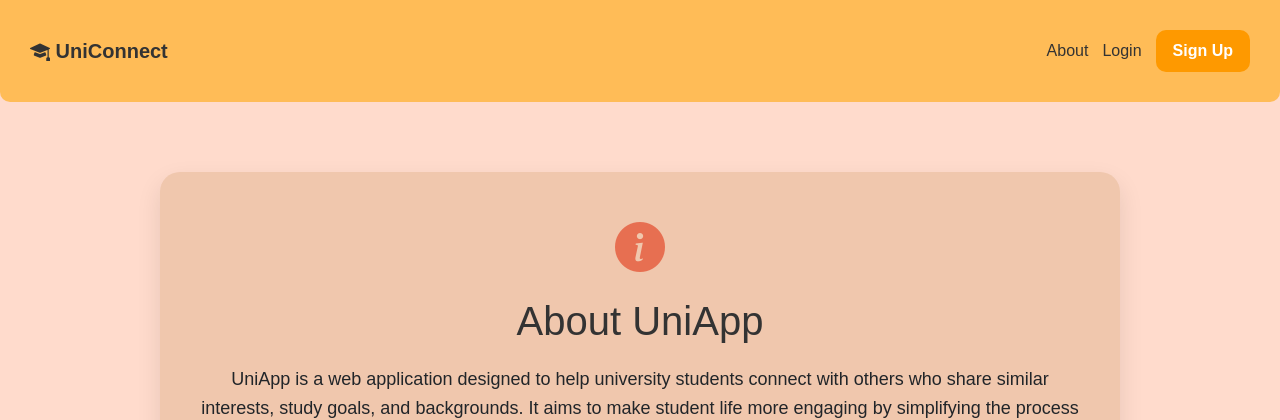
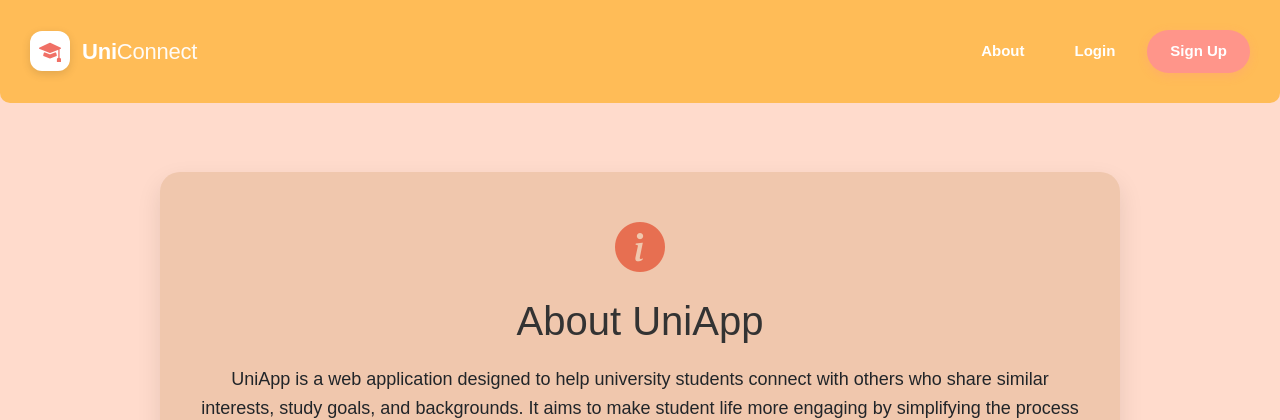
Before and after one commit to TomTran11/CITS3403_AGILE_WEB, a Flask app: page /auth/about in a window 1280 px wide. Shown: the top 420 px of the page. Run offline with Flask 3, Linux system fonts and the light colour scheme.

Commit message:
Redesign logo and nevigation bar buttons

```diff
--- a/web/static/css/base.css
+++ b/web/static/css/base.css
@@ -37,10 +37,52 @@ body {
 }
 
 .logo {
-    font-size: 20px;
-    font-weight: 700;
-    color: #333;
+    display: flex;
+    align-items: center;
+    gap: 12px;
+    color: white;
     text-decoration: none;
+    font-weight: 800;
+    font-size: 22px;
+    letter-spacing: -0.01em;
+    transition: transform 0.2s;
+}
+
+.logo:hover { transform: scale(1.03); }
+
+.logo-mark {
+    width: 40px;
+    height: 40px;
+    border-radius: 12px;
+    background: white;
+    color: #F07066;
+    display: flex;
+    align-items: center;
+    justify-content: center;
+    font-size: 22px;
+    box-shadow: 0 3px 10px rgba(0, 0, 0, 0.12);
+    transition: background 0.2s, color 0.2s;
+}
+
+.logo:hover .logo-mark {
+    background: #FF958A;
+    color: white;
+}
+
+.logo-text {
+    display: inline-flex;
+    align-items: baseline;
+}
+
+.logo-uni {
+    color: white;
+    font-weight: 800;
+}
+
+.logo-connect {
+    color: #fff;
+    font-weight: 400;
+    opacity: 0.95;
 }
 
 .nav-right {
@@ -51,20 +93,31 @@ body {
 
 .nav-right a {
     text-decoration: none;
-    color: #333;
-    font-weight: 500;
+    color: white;
+    font-weight: 600;
+    font-size: 15px;
+    padding: 9px 18px;
+    border-radius: 30px;
+    transition: background 0.2s, color 0.2s;
+}
+
+.nav-right a:hover {
+    background: rgba(255, 255, 255, 0.2);
 }
 
 .nav-right .btn {
-    background: #FE9900;
+    background: #FF958A;
     color: white;
-    border-radius: 10px;
-    padding: 8px 16px;
-    font-weight: bold;
+    border-radius: 30px;
+    padding: 9px 22px;
+    font-weight: 700;
+    box-shadow: 0 3px 10px rgba(255, 149, 138, 0.3);
 }
 
 .nav-right .btn:hover {
-    background:  #ED553D
+    background: #F07066;
+    color: white;
+    box-shadow: 0 5px 14px rgba(240, 112, 102, 0.4);
 }
 
 /* =========================
@@ -141,7 +194,7 @@ body {
 
 
 
-.nav-right .btn:hover { background: #E57368; }
+
 
 /* =========================
    PROFILE ICON DROPDOWN
```
